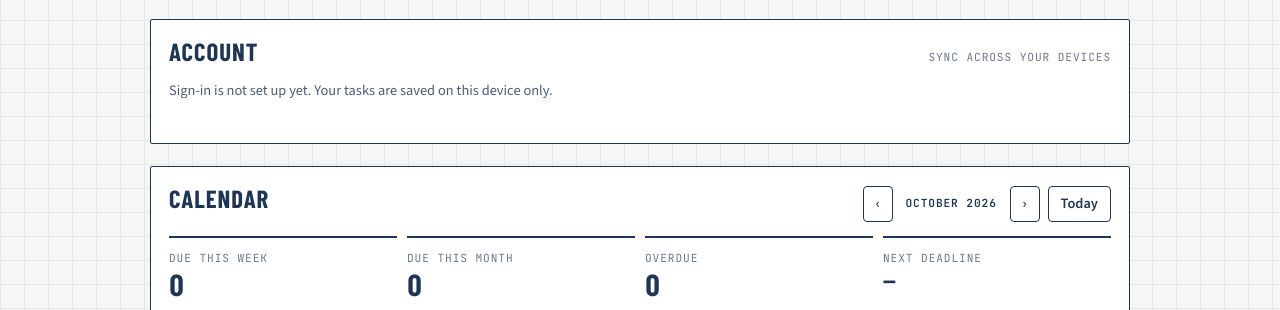
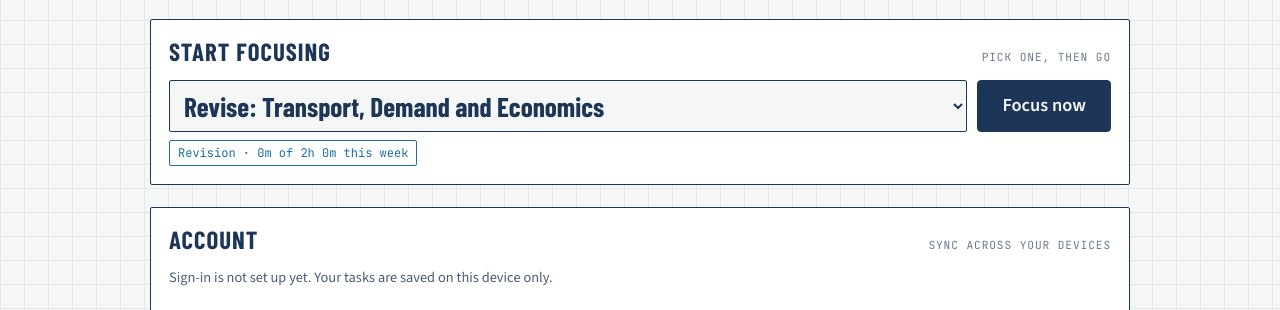
Before and after one commit to korbiwong/focus-pebbles, a plain HTML site: page index.html in a window 1280 px wide. Shown: the part 124-434 px from the top of the page. Drawn offline with nearby package versions, Linux system fonts and the light colour scheme.

Commit message:
Pick a task or module at the top and focus right away; warn before closing mid-session
Co-Authored-By: Claude Opus 5.5 <noreply@anthropic.com>

```diff
--- a/index.html
+++ b/index.html
@@ -190,6 +190,9 @@ details.inner>summary{cursor:pointer}
 .wrap{font-size:1.06rem}
 [hidden]{display:none!important}
 .next-task{font-family:var(--f-display);font-weight:700;font-size:clamp(1.8rem,5vw,2.4rem);line-height:1.1;margin-top:10px;overflow-wrap:anywhere}
+.quick{display:flex;gap:10px;flex-wrap:wrap}
+.quick select{flex:1 1 260px;min-width:0;font-family:var(--f-display);font-weight:700;font-size:clamp(1.3rem,4vw,1.7rem);color:var(--ink);background:var(--paper);border:1.5px solid var(--ink);border-radius:2px;padding:8px 10px}
+.quick .btn{font-size:1.15rem;padding:10px 24px}
 .addrow{display:flex;gap:8px;margin-bottom:14px}
 .addrow input{flex:1;min-width:0;font:inherit;font-size:1.1rem;color:var(--ink);background:var(--paper);border:1.5px solid var(--ink);border-radius:2px;padding:10px 12px}
 .addrow input::placeholder{color:var(--muted)}
@@ -320,6 +323,15 @@ details.inner>summary{cursor:pointer}
       <div class="xpbar"><i id="tbBar"></i></div><div class="note mono" id="tbProg">0 / 0 tasks</div></div>
   </header>
 
+  <section class="sheet sec" id="nextSec">
+    <div class="sec-head"><h2>Start focusing</h2><div class="lbl">Pick one, then go</div></div>
+    <div class="quick">
+      <select id="quickPick" aria-label="What do you want to focus on?"></select>
+      <button class="btn" id="nextGo">Focus now</button>
+    </div>
+    <div class="meta-row" style="margin-top:8px"><span class="qtag" id="nextTag"></span></div>
+  </section>
+
   <section class="sheet sec" id="acctSec">
     <div class="sec-head"><h2>Account</h2><div class="lbl" id="acctMeta">Sync across your devices</div></div>
     <div id="acctOff" class="note">Sign-in is not set up yet. Your tasks are saved on this device only.</div>
@@ -348,20 +360,6 @@ details.inner>summary{cursor:pointer}
       </div>
     </div>
     <div class="status" id="acMsg" style="margin-top:8px"></div>
-  </section>
-
-  <section class="sheet sec" id="nextSec" hidden>
-    <div class="sec-head"><h2>Next up</h2><div class="lbl">One task at a time</div></div>
-    <div class="today-grid">
-      <div>
-        <span class="qtag" id="nextTag"></span>
-        <div class="next-task" id="nextText"></div>
-      </div>
-      <div class="side">
-        <button class="btn" id="nextGo">Start focus</button>
-        <div class="note">The timer starts on the next screen.</div>
-      </div>
-    </div>
   </section>
 
   <section class="sheet sec">
@@ -733,7 +731,7 @@ function renderStats(){
   if(fresh)setTimeout(save,0);
   const count=earnedCount();
   $("badgeMeta").textContent=count+" of "+stats.badges.length+" earned";
-  renderBadges();renderRewards(count);climbSetup(count);renderRevision();renderDistract();
+  renderBadges();renderRewards(count);climbSetup(count);renderRevision();renderDistract();renderQuick();
   if(lastCount!==null&&count>lastCount){
     const hit=rewardsSorted().find(r=>r.at===count&&!r.claimedAt);
     if(hit)setTimeout(()=>{stamp("Reward unlocked",hit.text||"Choose it below","gold",3000);chime([523,659,784,1047,1319])},900);
@@ -1033,10 +1031,6 @@ function render(){
   $("empty").hidden=tasks.length>0;
   $("clear").hidden=done.length===0;
   $("taskMeta").textContent=`${open.length} open · ${done.length} done`;
-  $("nextSec").hidden=!open.length;
-  if(open.length){const n=open[0];   // the top task in the order you chose
-    const bits=[tag(n)];if(n.due)bits.push(dueInfo(n).txt);if(PRI[n.pri])bits.push(PRI[n.pri].txt+" importance");
-    $("nextText").textContent=n.text;$("nextTag").textContent=bits.join(" · ");$("nextTag").style.color=`var(${n.color})`;$("nextGo").onclick=()=>openFocus(n)}
   renderStats();renderMonth();
 }
 
@@ -1231,6 +1225,41 @@ document.addEventListener("visibilitychange",()=>{
   left=Math.max(0,Math.round((endAt-now)/1000));drawTime();
 });
 
+/* ---------- start focusing: pick a task or module at the top and go ---------- */
+let quickSel=null;   // remembered choice, e.g. "t:abc" or "m:steel"
+function quickItems(){
+  const open=sortOpen(tasks.filter(t=>!t.done));
+  return {open,mods:stats.modules};
+}
+function renderQuick(){
+  const sel=$("quickPick");if(document.activeElement===sel)return;
+  const {open,mods}=quickItems();sel.innerHTML="";
+  const grp=(label,items,fn)=>{if(!items.length)return;const g=document.createElement("optgroup");g.label=label;items.forEach(x=>{const o=document.createElement("option");[o.value,o.textContent]=fn(x);g.append(o)});sel.append(g)};
+  grp("Tasks",open,t=>["t:"+t.id,t.text+(t.due?"  ·  "+dueInfo(t).txt:"")]);
+  grp("Revision",mods,m=>["m:"+m.id,"Revise: "+m.name]);
+  if(!sel.options.length){const o=document.createElement("option");o.textContent="Add a task below first";o.value="";sel.append(o)}
+  const want=quickSel&&[...sel.options].some(o=>o.value===quickSel)?quickSel:sel.options[0].value;
+  sel.value=want;showQuick();   // your top task, unless you picked something else
+}
+function quickTarget(){
+  const v=$("quickPick").value||"";
+  if(v.startsWith("t:"))return tasks.find(t=>t.id===v.slice(2));
+  if(v.startsWith("m:")){const m=stats.modules.find(x=>x.id===v.slice(2));return m&&{id:"mod-"+m.id,text:m.name,color:m.color,mod:m.id}}
+  return null;
+}
+function showQuick(){
+  const t=quickTarget(),tg=$("nextTag");
+  if(!t){tg.hidden=true;$("nextGo").disabled=true;return}
+  $("nextGo").disabled=false;tg.hidden=false;tg.style.color=`var(${t.color})`;
+  if(t.mod){const s=(stats.rev[wkKey()]?.s?.[t.mod])||0,m=stats.modules.find(x=>x.id===t.mod);tg.textContent=`Revision · ${fmtMin(s)} of ${fmtMin(goalOf(m)*60)} this week`}
+  else{const bits=[tag(t)];if(t.due)bits.push(dueInfo(t).txt);if(PRI[t.pri])bits.push(PRI[t.pri].txt+" importance");tg.textContent=bits.join(" · ")}
+}
+$("quickPick").onchange=()=>{quickSel=$("quickPick").value;showQuick()};
+$("nextGo").onclick=()=>{const t=quickTarget();if(t){openFocus(t);start()}};   // straight into the timer
+
+/* "Leave this page?" warning while a focus session is running (works when closing the tab or window) */
+window.addEventListener("beforeunload",e=>{if(timer){e.preventDefault();e.returnValue=""}});
+
 /* ---------- distractions: you say where you went when you come back to a focus session ---------- */
 let pendingAway=null, editDis=false;
 function askWhere(sec,now){
--- a/sw.js
+++ b/sw.js
@@ -1,6 +1,6 @@
 // Focus Pebbles offline support: keep the app files on the device so it opens without internet.
 // Bump VERSION whenever index.html changes, so devices pick up the new copy.
-const VERSION = "fp-v3";
+const VERSION = "fp-v4";
 const APP = ["./", "index.html", "manifest.webmanifest", "firebase-config.js","icons/icon.svg", "icons/icon-180.png", "icons/icon-192.png", "icons/icon-512.png"];
 
 self.addEventListener("install", e => {
```
